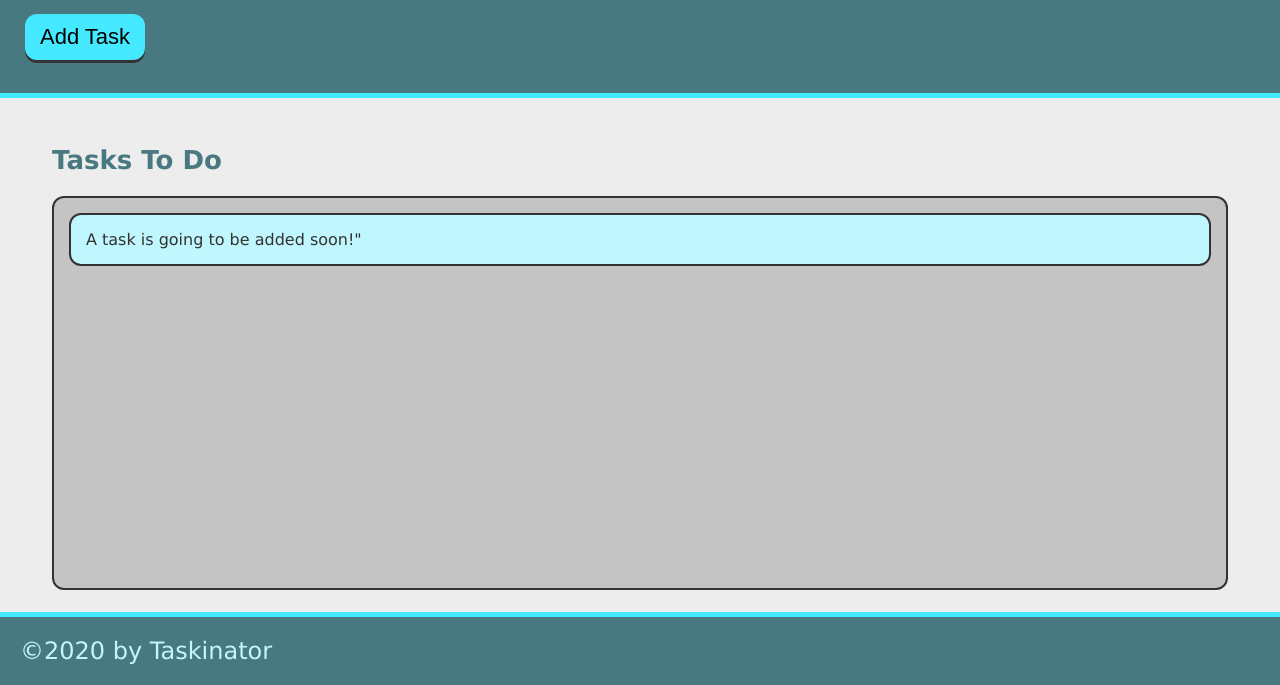
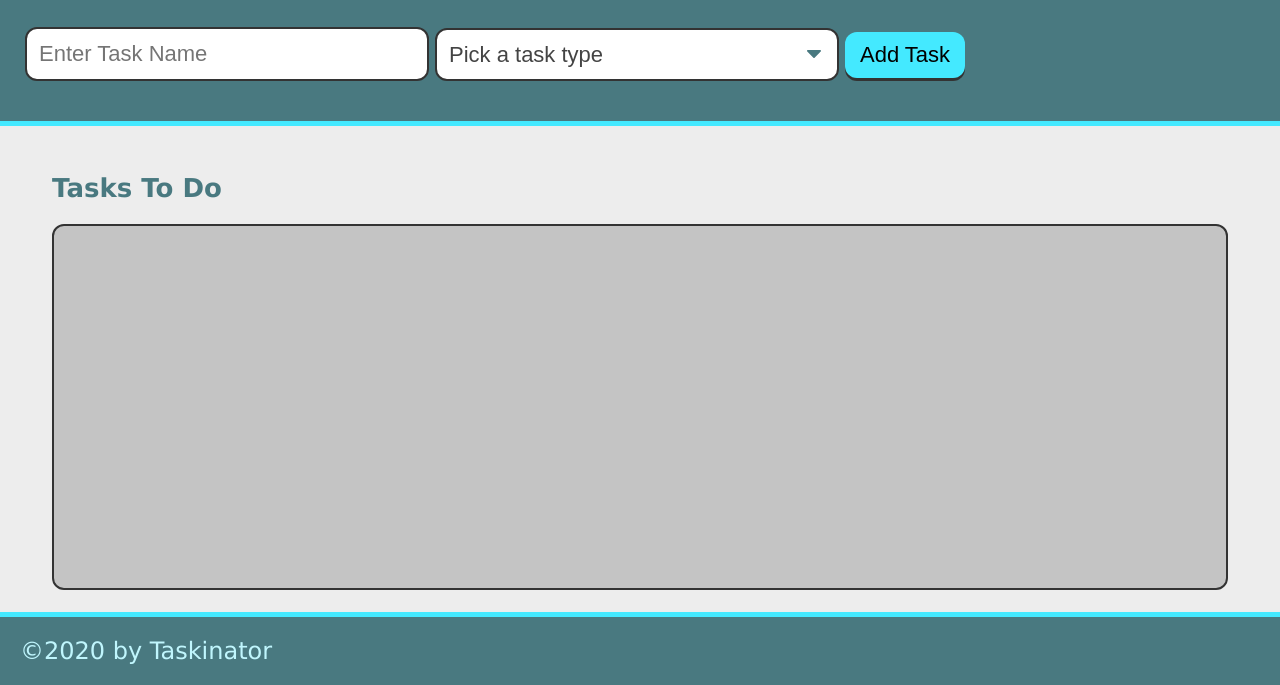
Before and after one commit to Thesselonian/Taskinator, a plain HTML site: page index.html in a window 1280 px wide. Shown: the part 115-800 px from the top of the page. Drawn offline with Linux system fonts and the light colour scheme.

Commit message:
made the form in html

```diff
--- a/index.html
+++ b/index.html
@@ -1,30 +1,51 @@
 <!DOCTYPE html>
 <html lang="en">
+
 <head>
   <meta charset="UTF-8">
-    <meta http-equiv="X-UA-Compatible" content="IE=edge">
   <meta name="viewport" content="width=device-width, initial-scale=1.0">
+  <meta http-equiv="X-UA-Compatible" content="ie=edge">
   <title>Taskinator</title>
   <link rel="stylesheet" href="./assets/css/style.css">
 </head>
+
 <body>
+
   <header>
     <h1 class="page-title">Taskinator</h1>
     <p>Click the button below to add a new task!</p>
-        <button id="save-task" class="btn">Add Task</button>
+    <form id="task-form">
+        <div class="form-group">
+            <input type="text" name="task-name" placeholder="Enter Task Name"/>
+        </div>
+        <div class="form-group">
+            <select name="task-type" class="select-dropdown">
+              <option value="" disabled selected>Pick a task type</option>
+              <option value="Print">Print</option>
+              <option value="Web">Web</option>
+              <option value="Mobile">Mobile</option>
+            </select>
+          </div>
+        <div class="form-group">
+            <button class="btn" id="save-task">Add Task</button>
+        </div>
+    </form>
   </header>
+
   <main class="page-content">
     <section class="task-list-wrapper">
       <h2 class="list-title">Tasks To Do</h2>
       <ul class="task-list" id="tasks-to-do">
-                <li class="task-item">A task is going to be added soon!"</li>
+
       </ul>
     </section>
+  </main>
 
-    </main>
   <footer>
     &copy;2020 by Taskinator
   </footer>
+
   <script src="./assets/js/script.js"></script>
 </body>
+
 </html>
```
Lines whose indentation alone changed are shown as unchanged.
